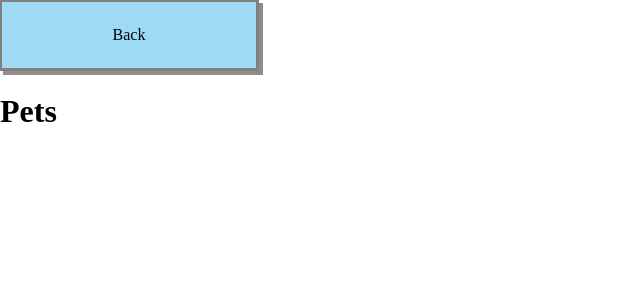
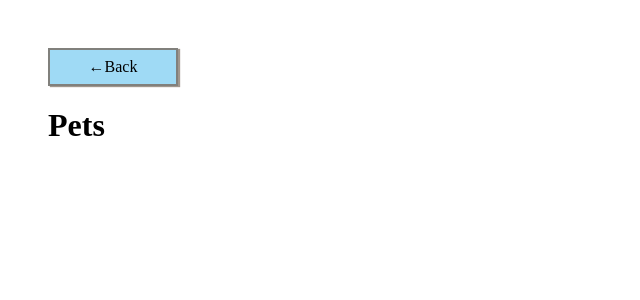
Before and after one commit to gtvincent2000/pet-overlay, a React (Vite) app: page /#/home in a window 1280 px wide. Both pictures are taken after a click on the button "Change Pet". Shown: the top 300 px of the page, without its empty margins (0-640 px from the left). Built offline with nearby package versions, Linux system fonts and the light colour scheme.

Commit message:
Added persistent back buttons on settings and pet selection screens

```diff
--- a/src/screens/PetSelection.tsx
+++ b/src/screens/PetSelection.tsx
@@ -1,4 +1,4 @@
-import PixelButton from "../ui/PixelButton";
+import BackButton from "../ui/BackButton";
 
 type PetSelectionProps = {
   onBack: () => void;
@@ -6,9 +6,11 @@ type PetSelectionProps = {
 
 export default function PetSelection({ onBack }: PetSelectionProps) {
   return (
-    <div className="pet-selection-page">
-      <PixelButton onClick={onBack}>Back</PixelButton>
-      <h1>Pets</h1>
+    <div className="screen-page">
+      <div className="pet-selection-page">
+        <BackButton onClick={onBack}>←Back</BackButton>
+        <h1>Pets</h1>
+      </div>
     </div>
   );
 }
--- a/src/screens/Settings.tsx
+++ b/src/screens/Settings.tsx
@@ -1,4 +1,4 @@
-import PixelButton from "../ui/PixelButton";
+import BackButton from "../ui/BackButton";
 
 type SettingsProps = {
   onBack: () => void;
@@ -6,10 +6,12 @@ type SettingsProps = {
 
 export default function Settings ({ onBack }: SettingsProps) {
   return (
-    <div className="settings-page">
-      <h1>Settings</h1>
-      <p>Settings screen coming soon.</p>
-      <PixelButton onClick={onBack}>Back</PixelButton>
+    <div className="screen-page">
+      <div className="settings-page">
+        <BackButton onClick={onBack}>←Back</BackButton>
+        <h1>Settings</h1>
+        <p>Settings screen coming soon.</p>
+      </div>
     </div>
   )
 }
--- a/src/styles.css
+++ b/src/styles.css
@@ -22,6 +22,8 @@ html, body, #root {
 
   --text-primary: #2b1d0e;
 }
+
+
 
 canvas {
   display: block;
@@ -62,6 +64,16 @@ canvas {
   gap: 16px;
 }
 
+/* Screen Styling */
+.screen-page {
+  min-height: 100vh;
+  padding: clamp(16px, 4vw, 48px);
+
+  display: flex;
+  flex-direction: column;
+  gap: 16px;
+}
+
 .pixel-panel {
   background: var(--panel-bg);
   border: 4px solid var(--panel-border);
@@ -72,6 +84,29 @@ canvas {
 }
 
 /* Button Styles */
+
+.back-button {
+  background: var(--button-bg);
+  border: 2px solid var(--button-border);
+  box-shadow: 2px 1px 1px var(--button-shadow);
+  padding: 4px 8px;
+  padding-top: 1vh;
+  padding-bottom: 1vh;
+  font: inherit;
+  cursor: pointer;
+  width: clamp(80px, 11vw, 130px);
+}
+
+.back-button:hover {
+  transform: translate(-1px, -1px);
+  box-shadow: 3px 3px 0 var(--button-shadow-hover);
+}
+
+.back-button:active {
+  transform: translate(2px, 2px);
+  box-shadow: 1px 1px 0 var(--button-shadow-hover);
+}
+
 .pixel-button {
   background: var(--button-bg);
   border: 3px solid var(--button-border);
--- /dev/null
+++ b/src/ui/BackButton.tsx
@@ -0,0 +1,17 @@
+type BackButtonProps = {
+    children: React.ReactNode;
+    onClick?: () => void;
+    className?: string;
+};
+
+export default function BackButton({
+    children,
+    onClick,
+    className = "",
+}: BackButtonProps) {
+    return (
+        <button className={`back-button ${className}`} onClick={onClick}>
+            {children}
+        </button>
+    )
+}
```
